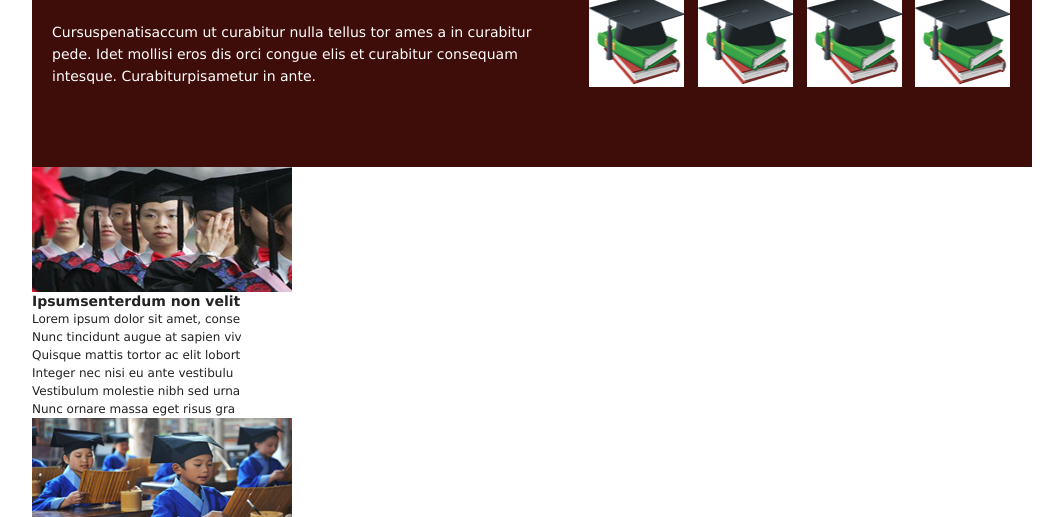
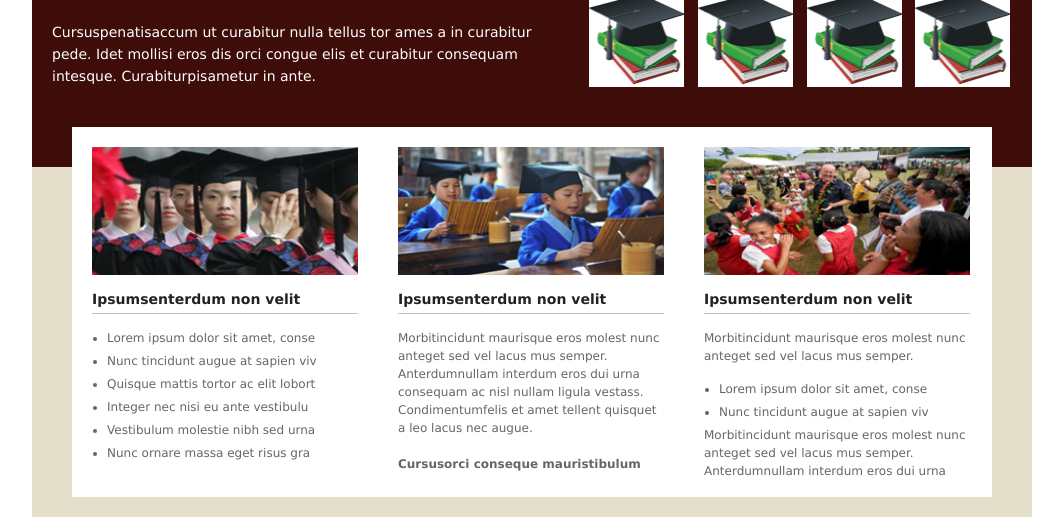
Before and after one commit to KaziReazulislam1999/basic-psd-to-html-css-practice2, a plain HTML site: page index.html in a window 1280 px wide. Shown: the part 283-800 px from the top of the page, without its empty margins (108-1171 px from the left). Drawn offline with nearby package versions, Linux system fonts and the light colour scheme.

Commit message:
postsection style added

```diff
--- a/css/main.css
+++ b/css/main.css
@@ -179,6 +179,7 @@ nav ul li a:hover {
   width: 100%;
   height: 300px;
   padding-top: 30px;
+  position: relative;
 }
 
 .bannerleft {
@@ -209,20 +210,44 @@ nav ul li a:hover {
 }
 
 .postsection {
+  background: #e4dfcb;
+  height: 360px;
 }
 .postsectioninner {
+  background: #fff;
+  width: 920px;
+  height: 370px;
+  position: absolute;
+  margin-top: -40px;
+  margin-left: 40px;
 }
 .samepost {
+  float: left;
+  width: 266px;
+  height: 330px;
+  padding: 20px 20px;
 }
 
 .samepost img {
+  width: 100%;
 }
 .samepost h3 {
+  margin-top: 15px;
+  border-bottom: 1px solid #6666;
+  padding-bottom: 5px;
+  margin-bottom: 15px;
 }
 
 .samepost ul {
+  margin-top: 15px;
+  margin-left: 15px;
 }
 .samepost li {
+  color: #666;
+  padding-bottom: 5px;
+}
+.samepost p {
+  color: #666;
 }
 
 .footertop {
```
Also changed, not shown: index.html (+2 -0 lines).
